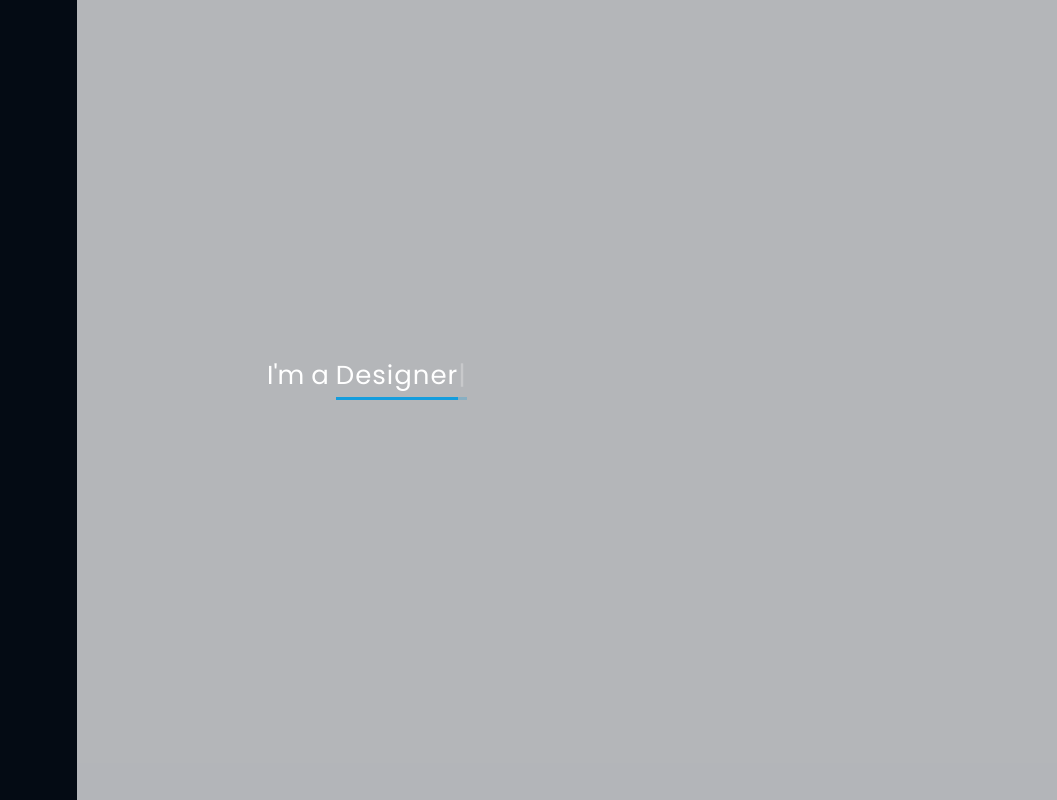
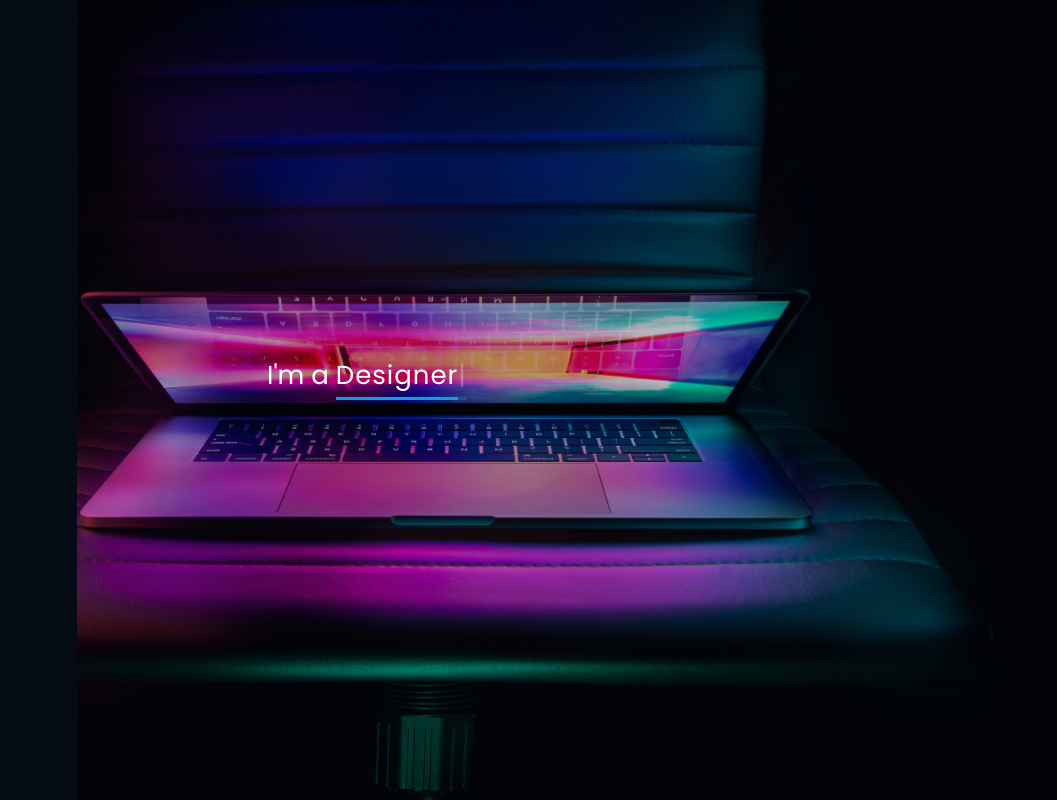
Before and after one commit to Askydev/iPortfolio, a plain HTML site: page index.html in a window 1280 px wide. Shown: the top 800 px of the page, 223-1280 px from the left. Drawn offline with nearby package versions, Linux system fonts and the light colour scheme; the site is published under a folder, as on GitHub Pages, so addresses that start at the root find nothing.

Commit message:
Update style.css

```diff
--- a/assets/css/style.css
+++ b/assets/css/style.css
@@ -211,7 +211,7 @@ h1, h2, h3, h4, h5, h6 {
 #hero {
   width: 100%;
   height: 100vh;
-  background-image: url('/splash-2.jpg');
+  background-image: url('splash-2.jpg');
   background-size: cover;
 }
 
```
